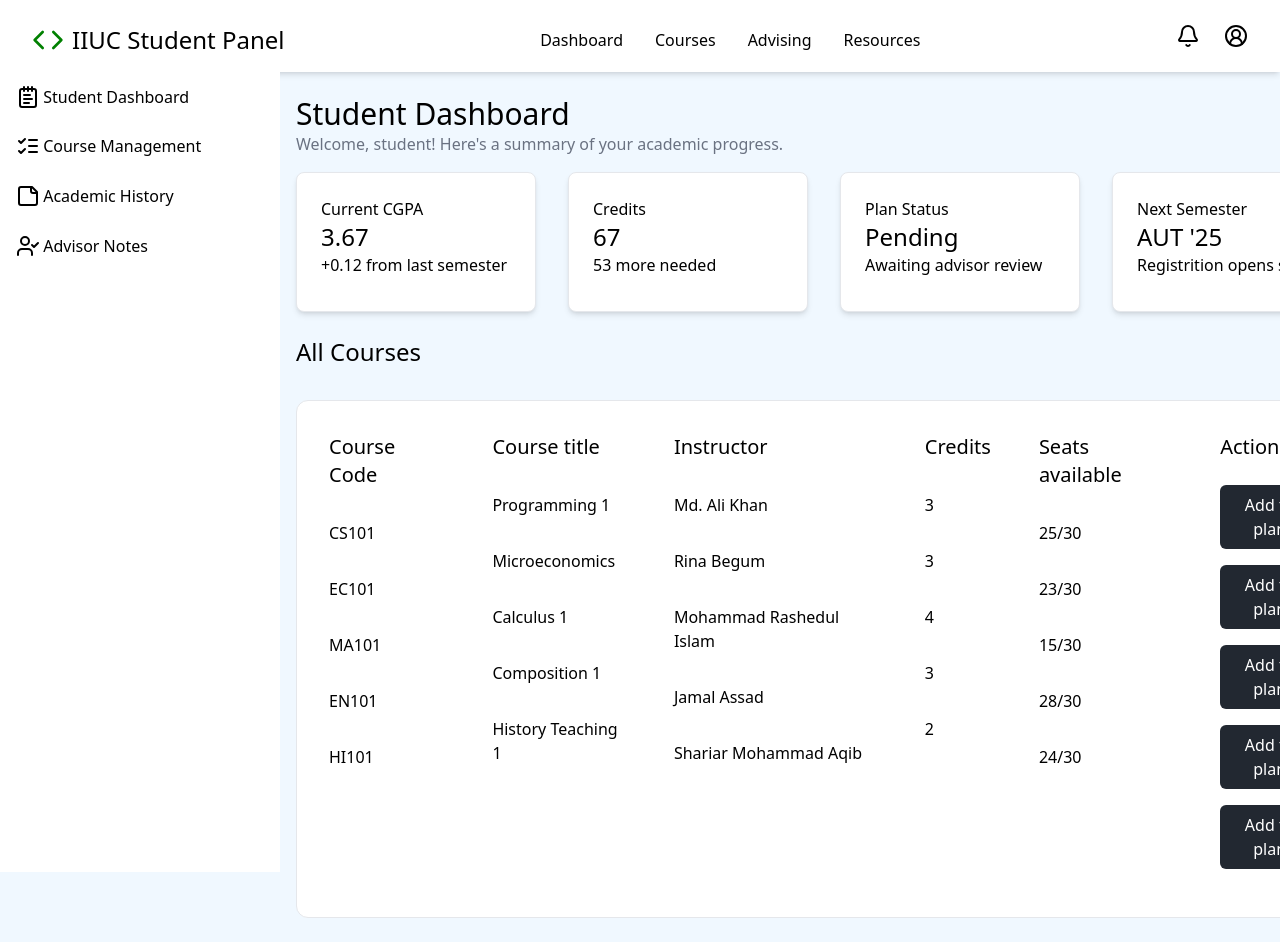
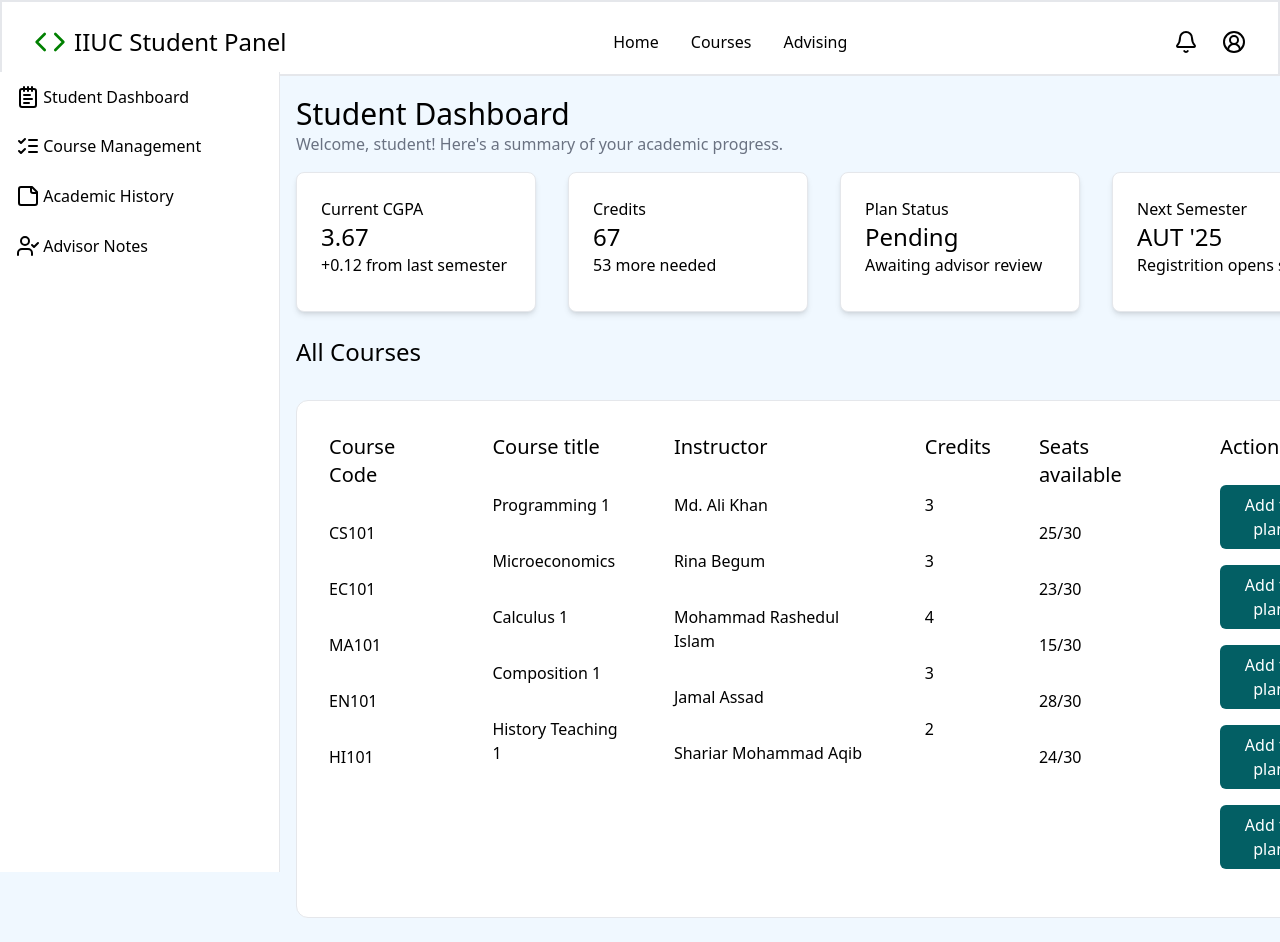
Before and after one commit to AsifulAhsan/CRAMS, a React (Vite) app: page / in a window 1280 px wide. Shown: the top 942 px of the page. Built offline with nearby package versions, Linux system fonts and the light colour scheme.

Commit message:
Primary color, Border updated.

```diff
--- a/src/components/AcadHistory/AcadHistory.jsx
+++ b/src/components/AcadHistory/AcadHistory.jsx
@@ -1,13 +1,19 @@
 import React from "react";
-
+import { Download } from "lucide-react";
 function AcadHistory() {
   return (
-    <div className="flex mx-4 my-2">
-      <div className="flex-col">
+    <div className="">
+      <div className="flex-col max-w-full m-4 ">
         <h1 className="text-3xl font-medium">Academic History</h1>
         <p className="text-gray-600">
           View your complete academic record and progress toward graduation.
         </p>
+        <div>
+          <button className="gap-2 flex items-center bg-white text-black border-gray-300 border-1 px-4 py-2 rounded-md hover:bg-[#035f64] hover:text-white cursor-pointer transition-colors duration-200">
+            <Download size="16" />
+            <p className="text-sm">Download Transcript</p>
+          </button>
+        </div>
       </div>
     </div>
   );
--- a/src/components/CourseTable/CourseTable.jsx
+++ b/src/components/CourseTable/CourseTable.jsx
@@ -56,25 +56,25 @@ function CourseTable() {
         <div className="flex-col">
           <div className="gap-2">
             <p className="text-xl mb-2">Actions</p>
-            <button className="mt-4 mb-4 bg-[#222831] text-white px-2 py-2 rounded-md">
+            <button className="mt-4 mb-4 bg-[#035f64] text-white px-2 py-2 rounded-md cursor-pointer">
               Add to plan
             </button>
           </div>
-          <button className="mb-4 bg-[#222831] text-white px-2 py-2 rounded-md">
+          <button className="mb-4 bg-[#035f64] text-white px-2 py-2 rounded-md cursor-pointer">
             Add to plan
           </button>
           <div>
-            <button className="mb-4 bg-[#222831] text-white px-2 py-2 rounded-md">
+            <button className="mb-4 bg-[#035f64] text-white px-2 py-2 rounded-md cursor-pointer">
               Add to plan
             </button>
           </div>
           <div>
-            <button className="mb-4 bg-[#222831] text-white px-2 py-2 rounded-md">
+            <button className="mb-4 bg-[#035f64] text-white px-2 py-2 rounded-md cursor-pointer">
               Add to plan
             </button>
           </div>
           <div>
-            <button className="mb-4 bg-[#222831] text-white px-2 py-2 rounded-md">
+            <button className="mb-4 bg-[#035f64] text-white px-2 py-2 rounded-md cursor-pointer">
               Add to plan
             </button>
           </div>
--- a/src/components/Navbar/Navbar.jsx
+++ b/src/components/Navbar/Navbar.jsx
@@ -2,21 +2,19 @@ import { Code, Bell, CircleUserRound } from "lucide-react";
 import styles from "../Navbar/Navbar.module.css";
 function Navbar() {
   return (
-    <div className="fixed w-full flex gap-4 justify-between pt-2 px-4 bg-white shadow-md">
-      <div className="flex p-4 gap-2">
+    <div className="fixed w-full flex gap-4 justify-between pt-2 px-4 bg-white border-2 border-gray-200">
+      <div className="flex p-4 gap-2 items-center">
         <Code color="green" size="32" />
         <h1 className="text-2xl">IIUC Student Panel</h1>
       </div>
-      <div className="flex gap-8">
-        <button className={styles.navBtn}>Dashboard</button>
+      <div className="flex gap-8 items-center">
+        <button className={styles.navBtn}>Home</button>
         <button className={styles.navBtn}>Courses</button>
         <button className={styles.navBtn}>Advising</button>
-        <button className={styles.navBtn}>Resources</button>
       </div>
-      <div className="flex gap-6 p-4">
+      <div className="flex gap-6 p-4 items-center">
         <Bell className={styles.navBtn} />
         <CircleUserRound className={styles.navBtn} />
-
       </div>
     </div>
   );
--- a/src/components/Navbar/Navbar.module.css
+++ b/src/components/Navbar/Navbar.module.css
@@ -2,7 +2,7 @@
     cursor: pointer;
 }
 .navBtn:hover{
-    color: #00ADB5;
+    color: #035f64;
 }
 
 .navBg{
--- a/src/components/sidebar/Sidebar.jsx
+++ b/src/components/sidebar/Sidebar.jsx
@@ -5,7 +5,7 @@ import { Link } from "react-router-dom";
 
 function Sidebar() {
   return (
-    <div className="fixed mt-18 w-70 h-screen bg-white">
+    <div className="fixed mt-18 w-70 h-screen bg-white border-r-1 border-gray-200">
       <ul>
         <Link to="/">
           <li className={styles.list}>
--- a/src/components/sidebar/Sidebar.module.css
+++ b/src/components/sidebar/Sidebar.module.css
@@ -9,6 +9,6 @@
 }
 .list:hover{
     cursor: pointer;
-    background-color: #393E46;
+    background-color: #035f64;
     color: rgb(255, 255, 255);
 }
--- a/src/index.css
+++ b/src/index.css
@@ -1,5 +1,5 @@
 @import "tailwindcss";
-/*
+/*  #035f64 MAIN
     #EEEEEE BG
     #00ADB5 Btn
     #393E46 Primary
```
